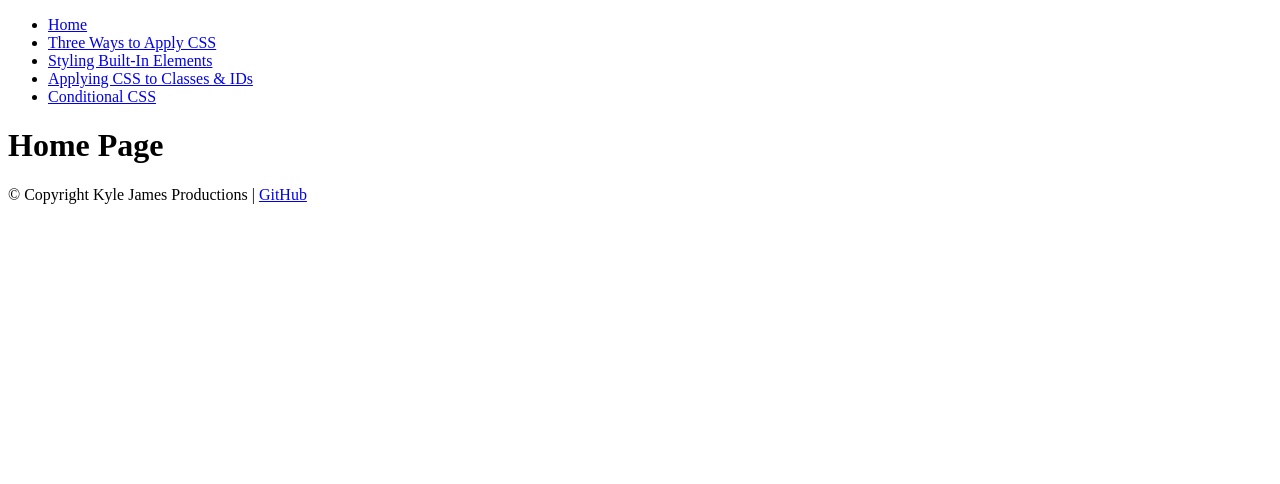
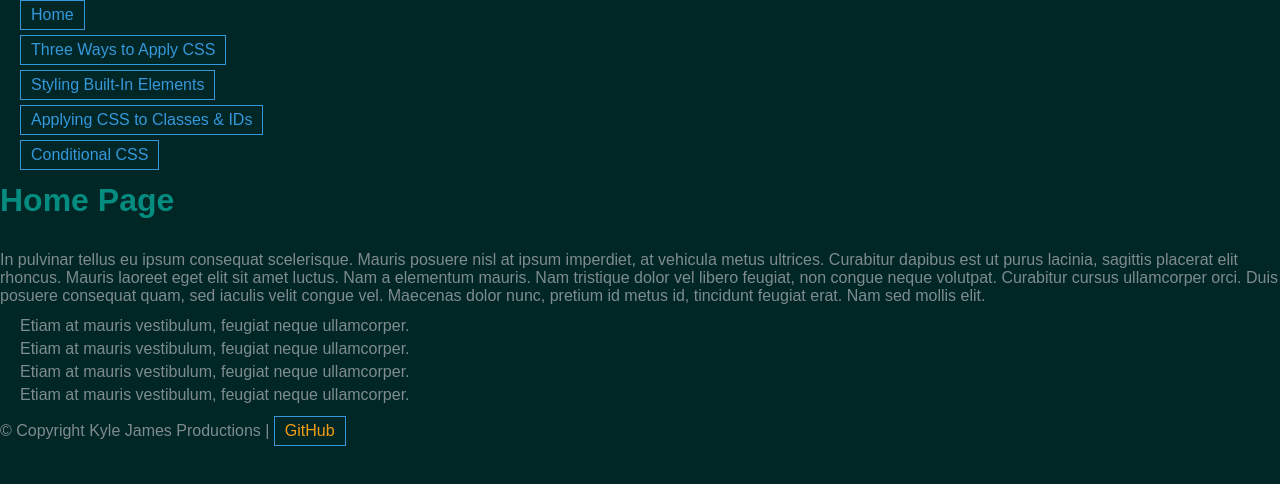
Before and after one commit to kylejames1998/COMP001A.LectureActivity5, a plain HTML site: page index.html in a window 1280 px wide. Drawn offline with Linux system fonts and the light colour scheme.

Commit message:
fledged out index page

```diff
--- a/index.html
+++ b/index.html
@@ -3,7 +3,8 @@
 <head>
     <meta charset="UTF-8">
     <meta name="viewport" content="width=device-width, initial-scale=1.0">
-    <title>Document</title>
+    <title>Home</title>
+    <link rel="stylesheet" href="main.css">
 </head>
 <body>
     <header>
@@ -16,10 +17,16 @@
                 <li><a href="conditional-css.html" target="_self">Conditional CSS</a></li>
             </ul>
         </nav>
-        <h1>Home Page</h1>
     </header>
     <main>
-
+        <h1>Home Page</h1>
+        <p>In pulvinar tellus eu ipsum consequat scelerisque. Mauris posuere nisl at ipsum imperdiet, at vehicula metus ultrices. Curabitur dapibus est ut purus lacinia, sagittis placerat elit rhoncus. Mauris laoreet eget elit sit amet luctus. Nam a elementum mauris. Nam tristique dolor vel libero feugiat, non congue neque volutpat. Curabitur cursus ullamcorper orci. Duis posuere consequat quam, sed iaculis velit congue vel. Maecenas dolor nunc, pretium id metus id, tincidunt feugiat erat. Nam sed mollis elit.</p>
+        <ul>
+            <li>Etiam at mauris vestibulum, feugiat neque ullamcorper.</li>
+            <li>Etiam at mauris vestibulum, feugiat neque ullamcorper.</li>
+            <li>Etiam at mauris vestibulum, feugiat neque ullamcorper.</li>
+            <li>Etiam at mauris vestibulum, feugiat neque ullamcorper.</li>
+        </ul>
     </main>
     <footer>
         <p>&copy; Copyright Kyle James Productions | <a href="https://github.com/kylejames1998" target="_blank">GitHub</a></p>
```
